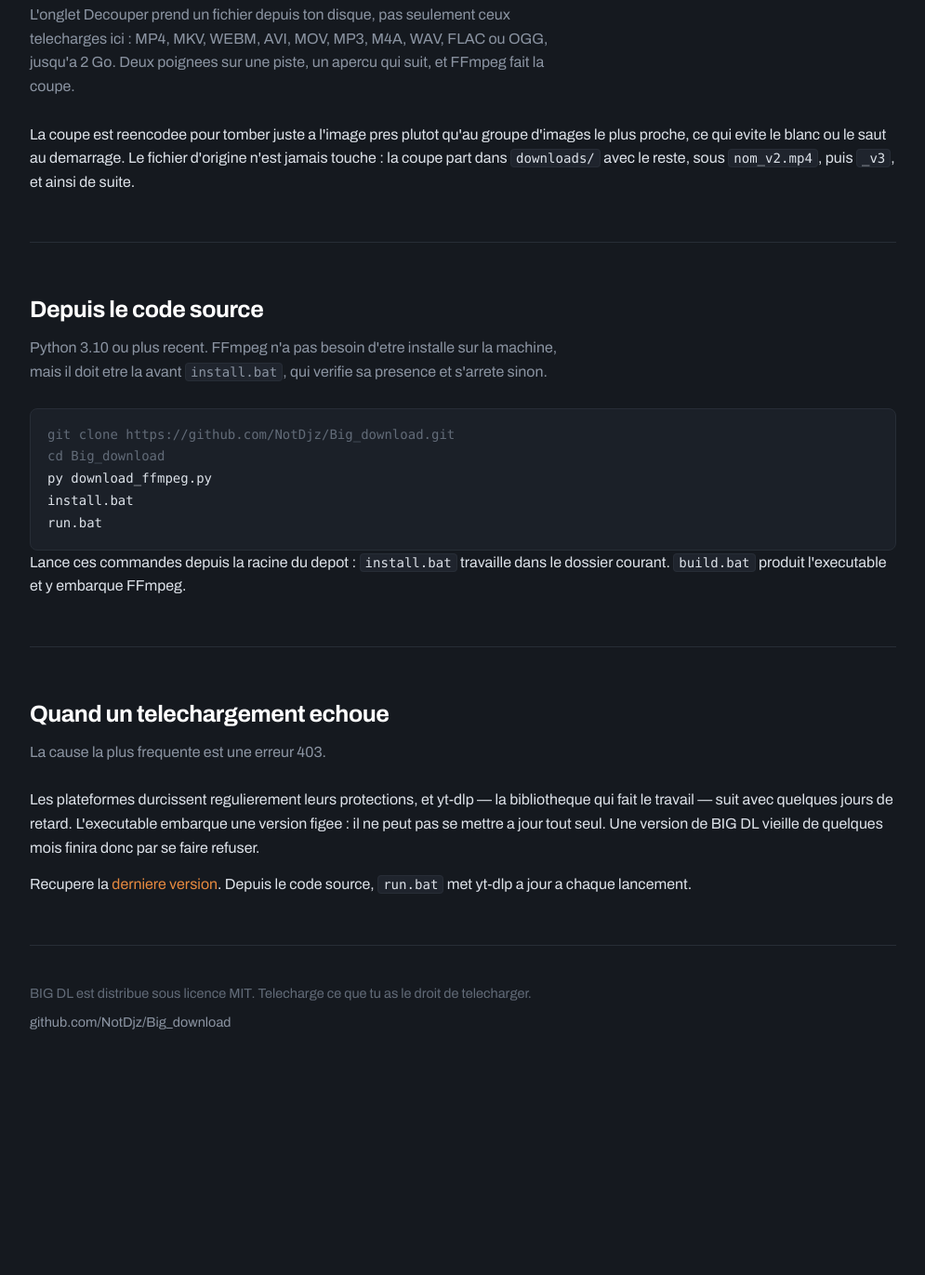
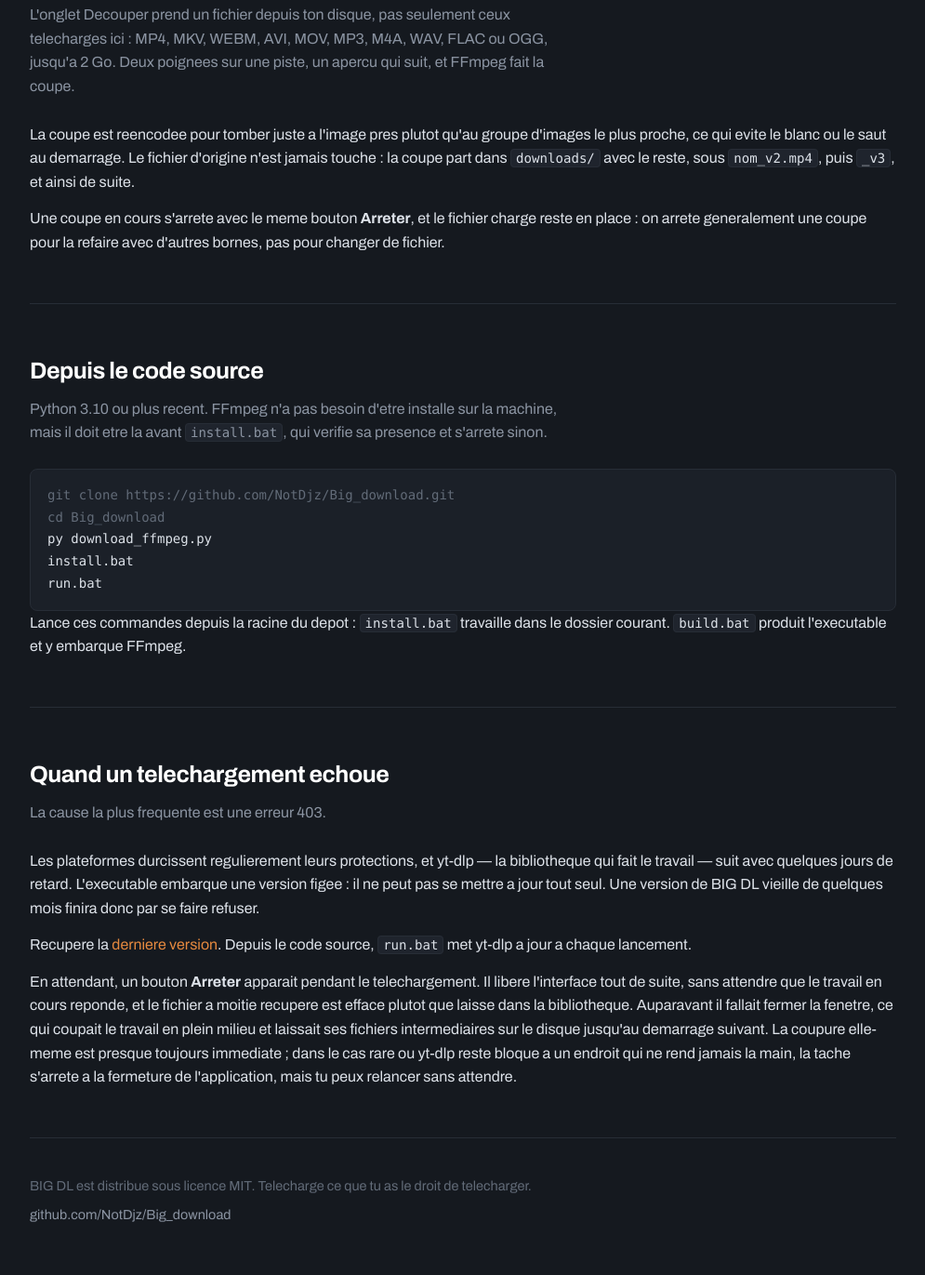
Before and after one commit to NotDjz/Big_download, a plain HTML site: page docs/index.html in a window 1280 px wide. Shown: the part 2668-4039 px from the top of the page at 93% size, without its empty margins (142-1137 px from the left). Before the commit the page ends 3843 px from the top, so only its background shows below. Drawn offline with Linux system fonts and the light colour scheme.

Commit message:
Document the stop button on the landing page
The page's subject is what the unsigned binary does to your machine, so the
answer to "this download is going nowhere" belongs in the section about
failures, next to the 403 explanation.

Both claims were checked against the code rather than written from the feature
list. The interface is freed without waiting for the worker, so the paragraph
says that; yt-dlp can in principle wedge somewhere no hook passes, so it says
that too, along with what actually happens then. And closing the window did
leave the intermediate files behind, but only until the next launch sweeps
them, which is what the sentence now states.

Co-Authored-By: Claude Opus 5 <noreply@anthropic.com>

```diff
--- a/docs/index.html
+++ b/docs/index.html
@@ -214,6 +214,7 @@ footer a { color: var(--dim); }
     <h2>Decouper sans reencoder tout le fichier</h2>
     <p class="lede">L'onglet Decouper prend un fichier depuis ton disque, pas seulement ceux telecharges ici : MP4, MKV, WEBM, AVI, MOV, MP3, M4A, WAV, FLAC ou OGG, jusqu'a 2 Go. Deux poignees sur une piste, un apercu qui suit, et FFmpeg fait la coupe.</p>
     <p>La coupe est reencodee pour tomber juste a l'image pres plutot qu'au groupe d'images le plus proche, ce qui evite le blanc ou le saut au demarrage. Le fichier d'origine n'est jamais touche : la coupe part dans <code>downloads/</code> avec le reste, sous <code>nom_v2.mp4</code>, puis <code>_v3</code>, et ainsi de suite.</p>
+    <p>Une coupe en cours s'arrete avec le meme bouton <b>Arreter</b>, et le fichier charge reste en place : on arrete generalement une coupe pour la refaire avec d'autres bornes, pas pour changer de fichier.</p>
   </section>
 
   <section>
@@ -232,6 +233,7 @@ run.bat</pre>
     <p class="lede">La cause la plus frequente est une erreur 403.</p>
     <p>Les plateformes durcissent regulierement leurs protections, et yt-dlp — la bibliotheque qui fait le travail — suit avec quelques jours de retard. L'executable embarque une version figee : il ne peut pas se mettre a jour tout seul. Une version de BIG DL vieille de quelques mois finira donc par se faire refuser.</p>
     <p>Recupere la <a href="https://github.com/NotDjz/Big_download/releases/latest">derniere version</a>. Depuis le code source, <code>run.bat</code> met yt-dlp a jour a chaque lancement.</p>
+    <p>En attendant, un bouton <b>Arreter</b> apparait pendant le telechargement. Il libere l'interface tout de suite, sans attendre que le travail en cours reponde, et le fichier a moitie recupere est efface plutot que laisse dans la bibliotheque. Auparavant il fallait fermer la fenetre, ce qui coupait le travail en plein milieu et laissait ses fichiers intermediaires sur le disque jusqu'au demarrage suivant. La coupure elle-meme est presque toujours immediate ; dans le cas rare ou yt-dlp reste bloque a un endroit qui ne rend jamais la main, la tache s'arrete a la fermeture de l'application, mais tu peux relancer sans attendre.</p>
   </section>
 
   <footer>
```
